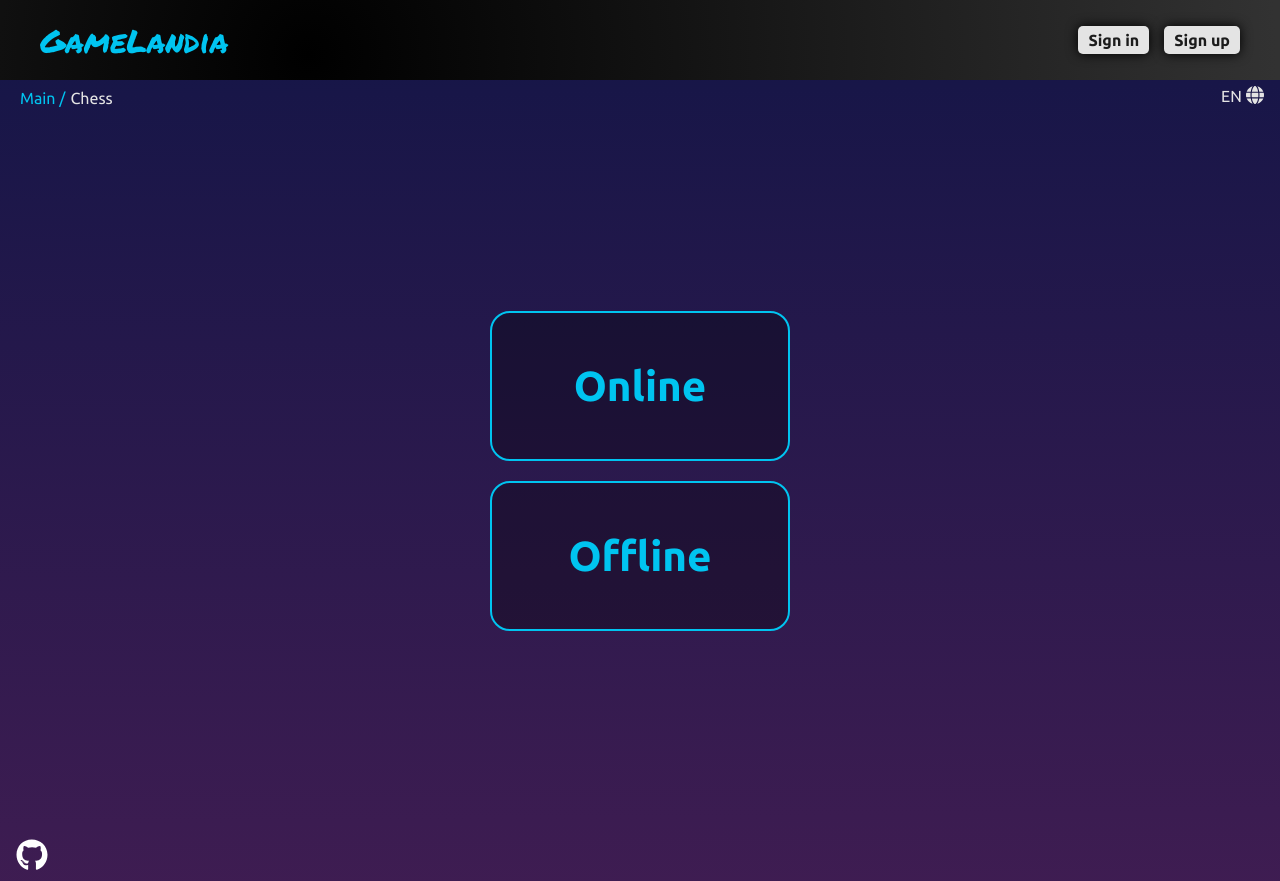
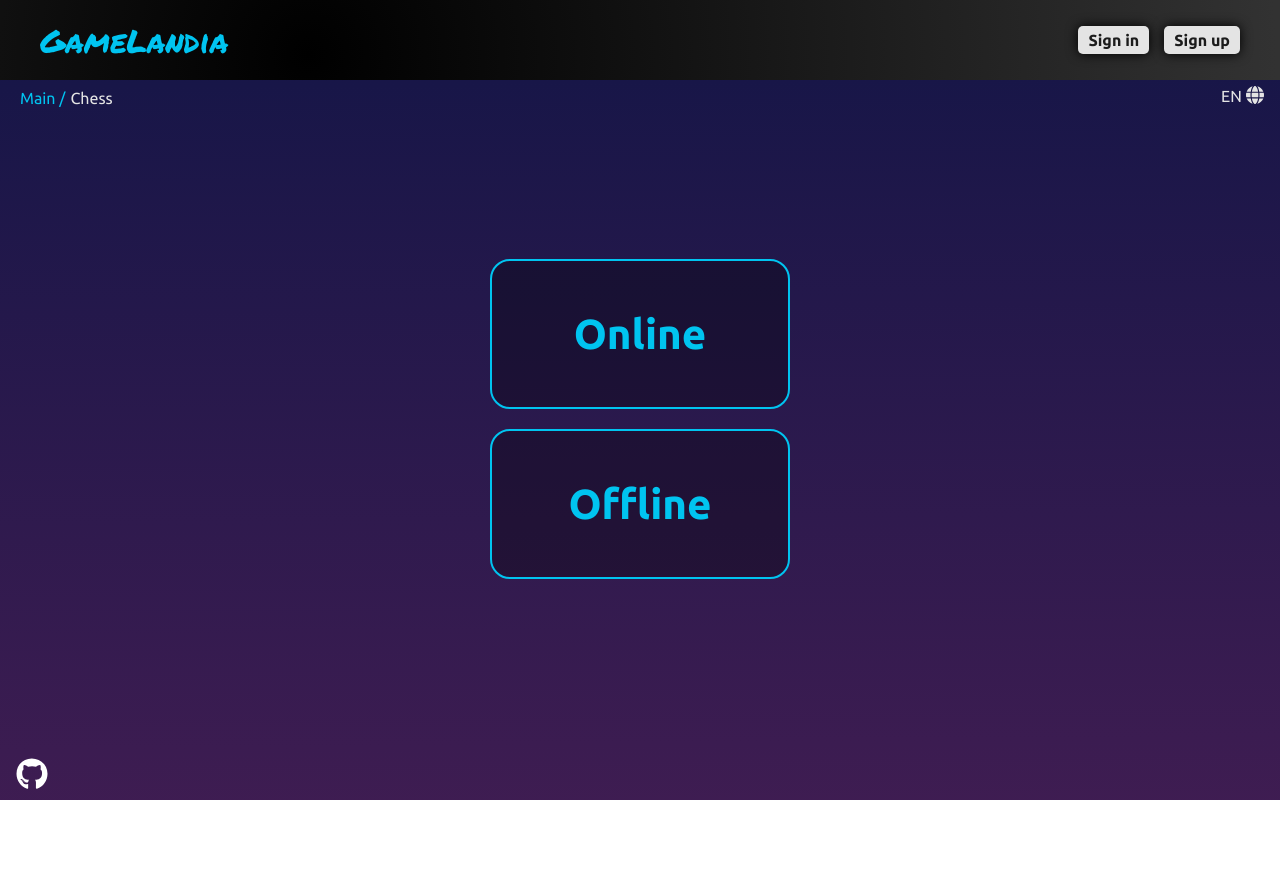
Before and after one commit to Nikitapil/gamelandia, a React (Create React App) app: page /gamelandia/chess in a window 1280 px wide. After the commit the page ends 800 px from the top, so only its background shows below. Built offline with nearby package versions, Linux system fonts and the light colour scheme; no server answers.

Commit message:
fix scroll for chess types page

```diff
--- a/src/games/chess/assets/styles/chess.module.scss
+++ b/src/games/chess/assets/styles/chess.module.scss
@@ -240,9 +240,9 @@
 
 .chess-types {
   padding: 20px;
-  height: 100%;
-  height: calc(100vh - 80px);
+  height: auto;
   display: flex;
+  margin-top: 16vh;
   justify-content: center;
   align-items: center;
   flex-direction: column;
```
